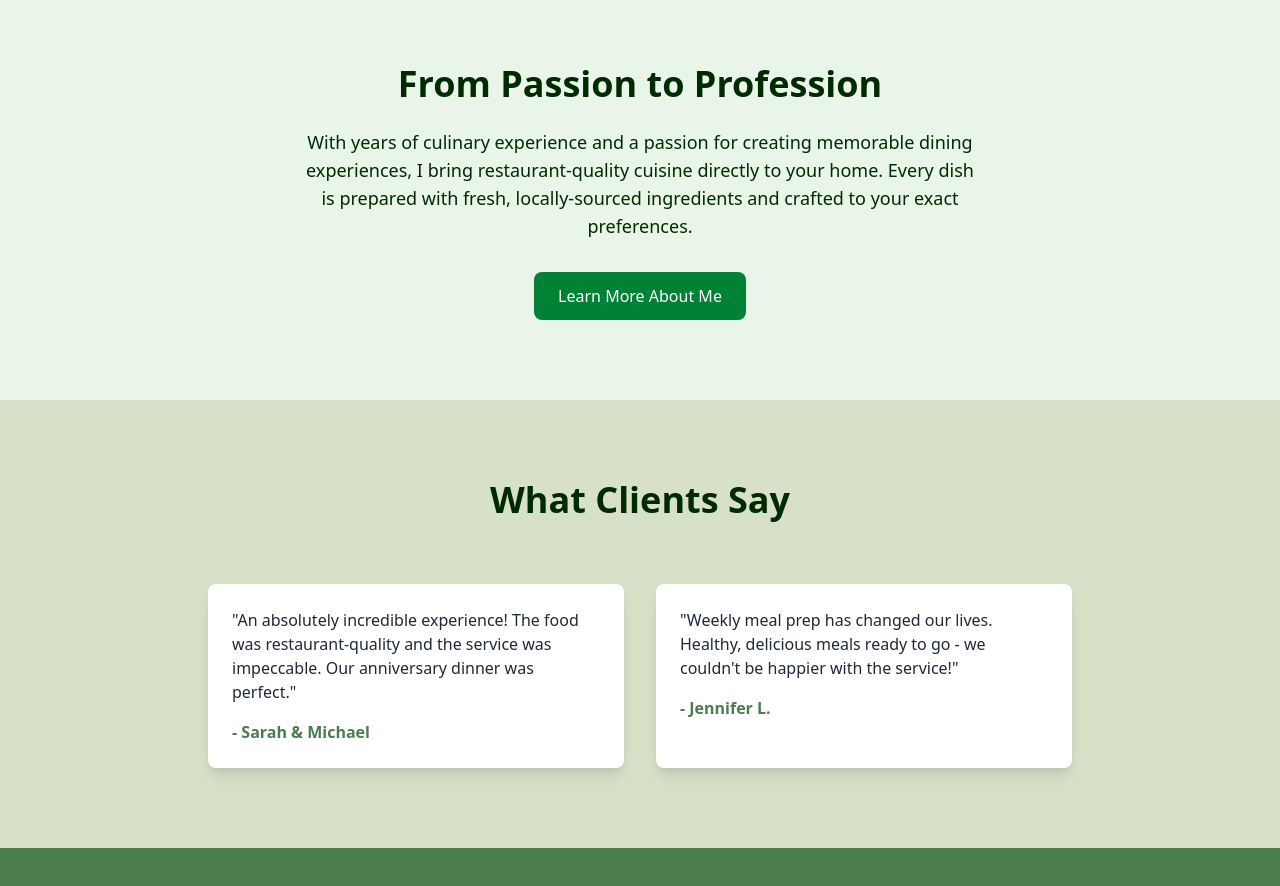
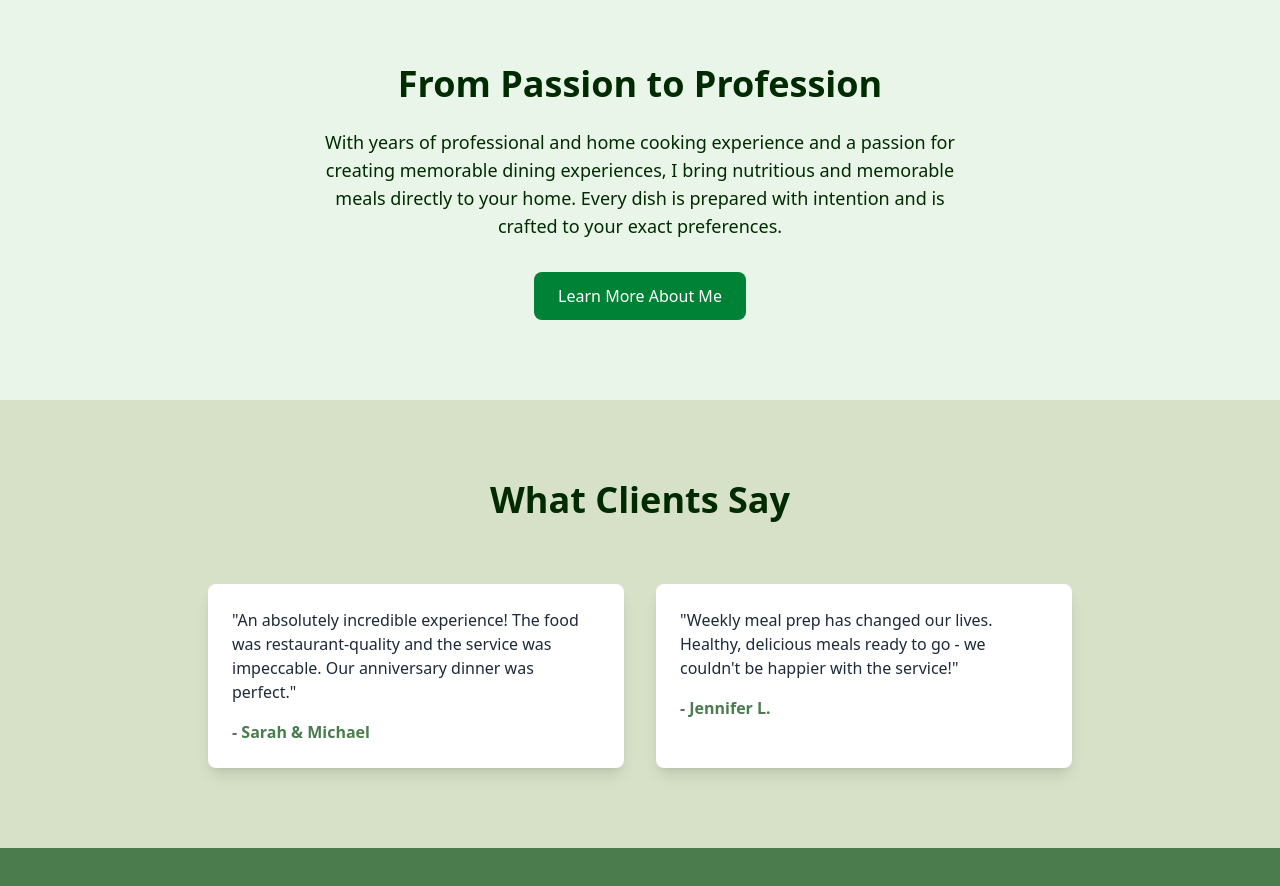
Before and after one commit to dancimo-lang/personal-chef-website, a Next.js app: page / in a window 1280 px wide. Shown: the part 1260-2146 px from the top of the page. Built offline with nearby package versions, Linux system fonts and the light colour scheme.

Commit message:
Update passion to profession blurb text

```diff
--- a/src/app/page.tsx
+++ b/src/app/page.tsx
@@ -123,9 +123,9 @@ export default function Home() {
             From Passion to Profession
           </h2>
           <p className="text-lg mb-8 max-w-2xl mx-auto" style={{color: '#002b00'}}>
-            With years of culinary experience and a passion for creating memorable dining experiences,
-            I bring restaurant-quality cuisine directly to your home. Every dish is prepared with
-            fresh, locally-sourced ingredients and crafted to your exact preferences.
+            With years of professional and home cooking experience and a passion for creating memorable dining experiences,
+            I bring nutritious and memorable meals directly to your home. Every dish is prepared with
+            intention and is crafted to your exact preferences.
           </p>
           <Link
             href="/about"
```
